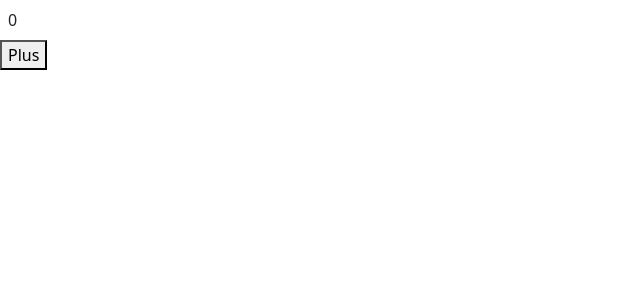
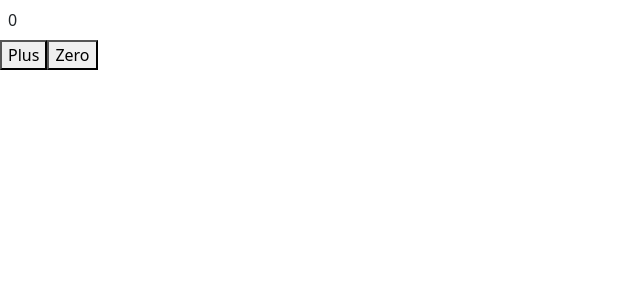
Before and after one commit to Seenu1702/react_learning, a React (Vite) app: page / in a window 1280 px wide. Shown: the top 300 px of the page, without its empty margins (0-640 px from the left). Built offline with nearby package versions, Linux system fonts and the light colour scheme.

Commit message:
added zero button to reset the counter

```diff
--- a/src/App.jsx
+++ b/src/App.jsx
@@ -18,10 +18,18 @@ function App() {
     setCounter(counter + 1);
   }
 
+  const handleZeroClick = () => {
+    setCounter(0);
+  }
+
+  console.log('rendering..', counter);
+
   return (
     <div>
       <div className='p-2'>{counter}</div>
       <button onClick={handlePlusClick}>Plus</button>
+      <button onClick={handleZeroClick}>Zero</button>
+
     </div>
   )
 }
```
